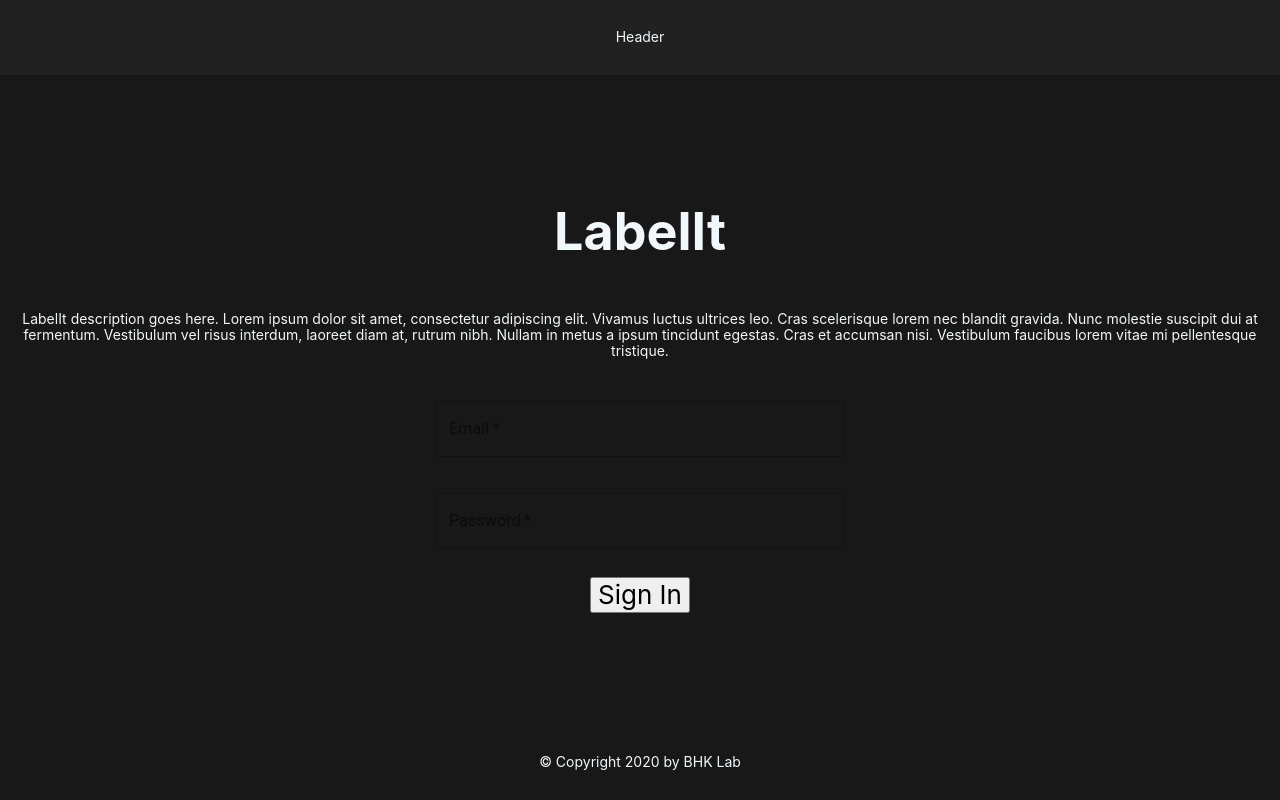
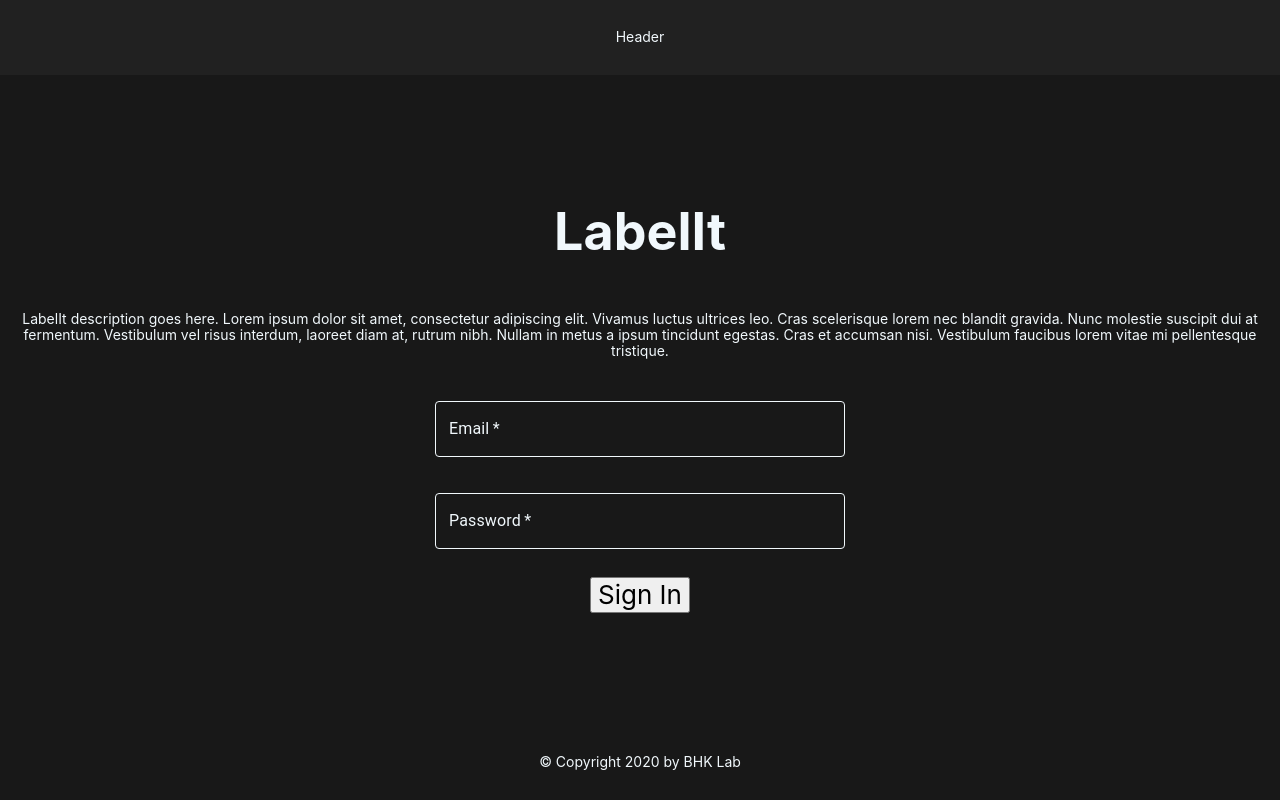
Before and after one commit to bhklab/QUANNOTATE, a React (Create React App) app in the folder client/: page / in a window 1280 px wide. Built offline with nearby package versions, Linux system fonts and the light colour scheme.

Commit message:
Fixed autofill issues in the form

```diff
--- a/client/src/components/Login/Login.js
+++ b/client/src/components/Login/Login.js
@@ -18,22 +18,22 @@ const styles = {
   root: {
     marginTop: 0,
     '& label': {
-      color: colors.purple,
+      color: colors.white,
+    },
+    '&:hover label': {
+      color: colors.blue,
     },
     '& label.Mui-focused': {
       color: colors.purple,
     },
-    '& textarea::placeholder': {
-      color: 'black',
+    // overrides white styles on autofill
+    '& input': {
+      color: `${colors.white} !important`,
+      "&:-webkit-autofill": {
+        WebkitBoxShadow: `0 0 0 1000px ${colors.black} inset`,
+        WebkitTextFillColor: colors.white,
+        FontSize: 'calc(10px + 2vmin)'
       },
-    '& .MuiInput-underline:after': {
-      borderBottom: `2px solid ${colors.pink}`,
-      },
-    '& .MuiInput-underline:before': {
-    borderBottom: `2px solid ${colors.pink}`,
-      },
-    '& .MuiInput-underline:hover:before': {
-    borderBottom: `2px solid ${colors.white}`,
     },
     '& .MuiOutlinedInput-root': {
       '& fieldset': {
@@ -46,19 +46,10 @@ const styles = {
         borderColor: colors.purple,
       },
     },
-    input: {
-      "&:-webkit-autofill": {
-        WebkitBoxShadow: "0 0 0 1000px black inset"
-      }
-    }
   },
 }
 
-const CustomTextField = withStyles(styles)(props => {
-  const { classes, ...other } = props;
-  console.log(classes);
-  return <TextField inputProps={{ className: classes.root }} {...other} />;
-});
+const CustomTextField = withStyles(styles)(TextField);
 
 const Login = () => {
 
```
Lines whose indentation alone changed are shown as unchanged.
